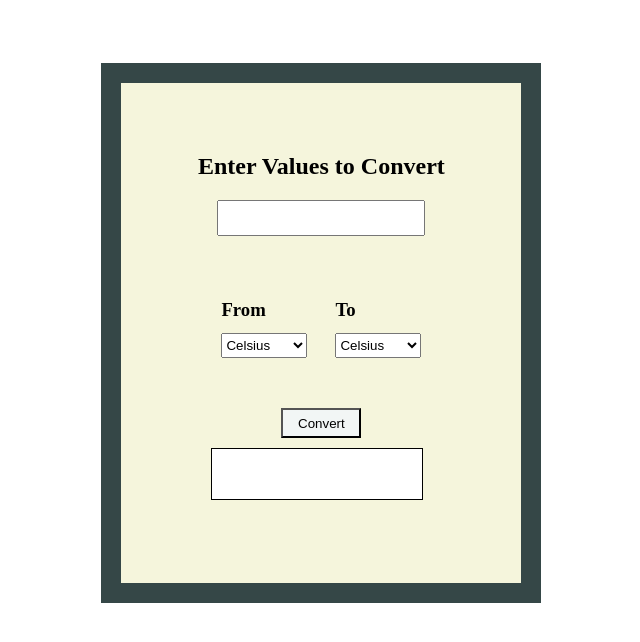
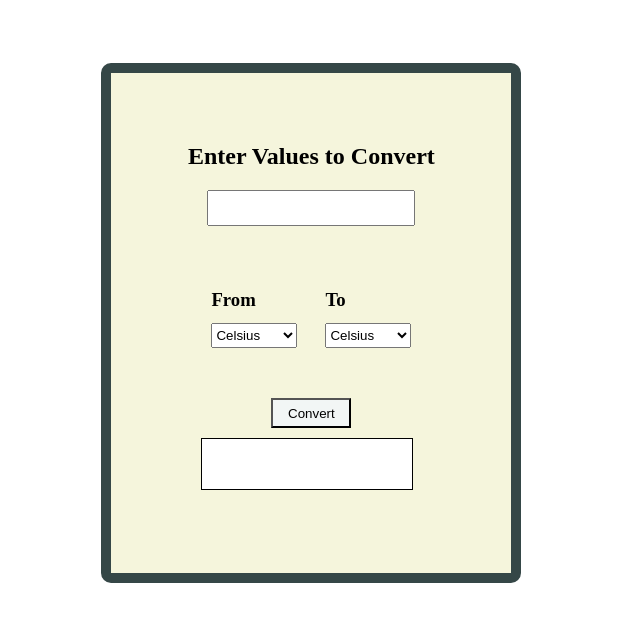
Before and after one commit to vishnu6960/temperature, a plain HTML site: page index.html in a window 1280 px wide. Shown: the whole page, without its empty margins (349-989 px from the left). Drawn offline with Linux system fonts and the light colour scheme.

Commit message:
Update temp.css

```diff
--- a/temp.css
+++ b/temp.css
@@ -4,8 +4,9 @@
     background-color: beige;
     height: 400px;
     width: 300px;
-    border: 20px solid rgb(53, 71, 71);
+    border: 10px solid rgb(53, 71, 71);
     padding: 50px ;
+    border-radius:10px
 }
 #heading{
     text-align: center;
```
